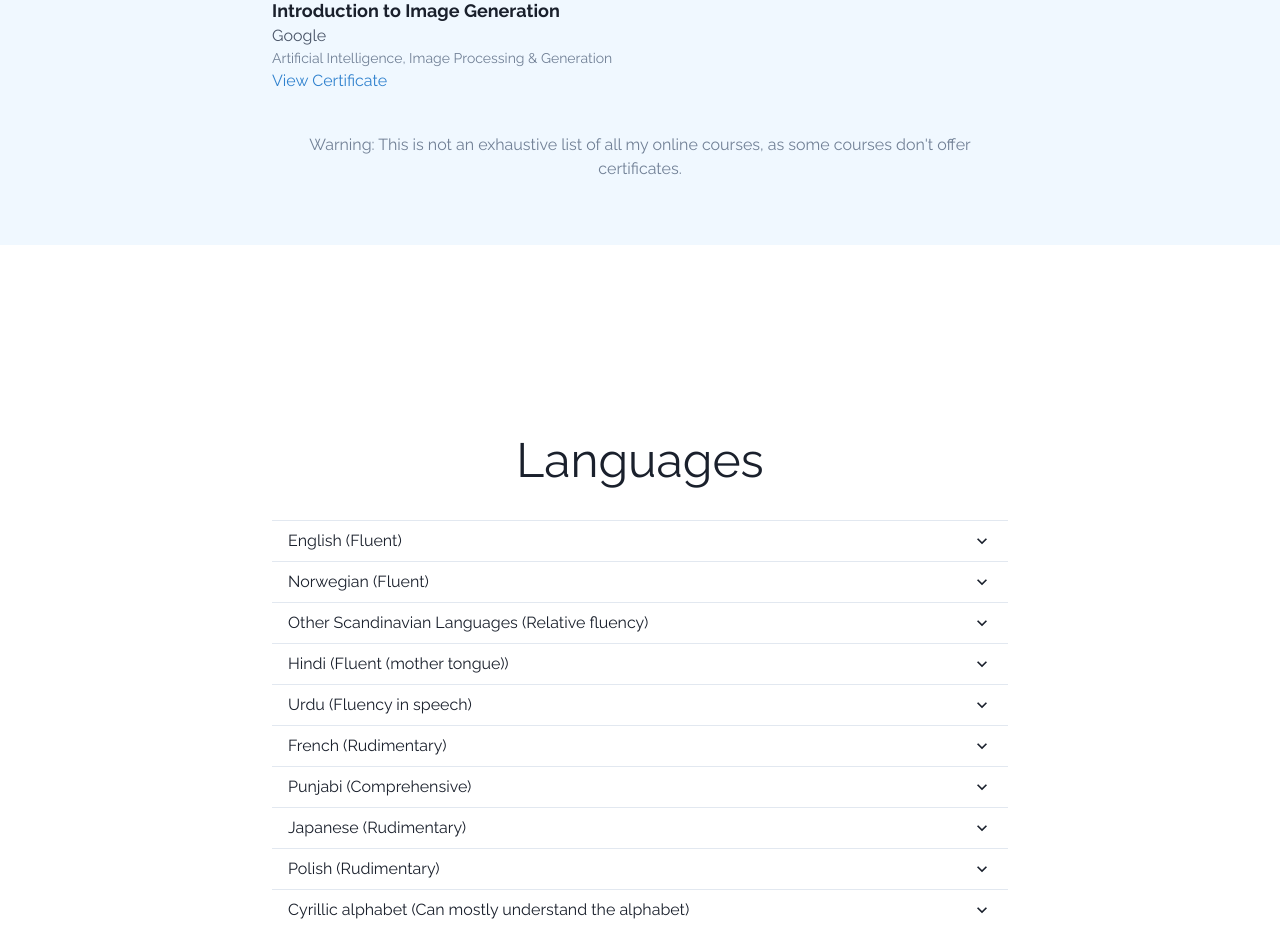
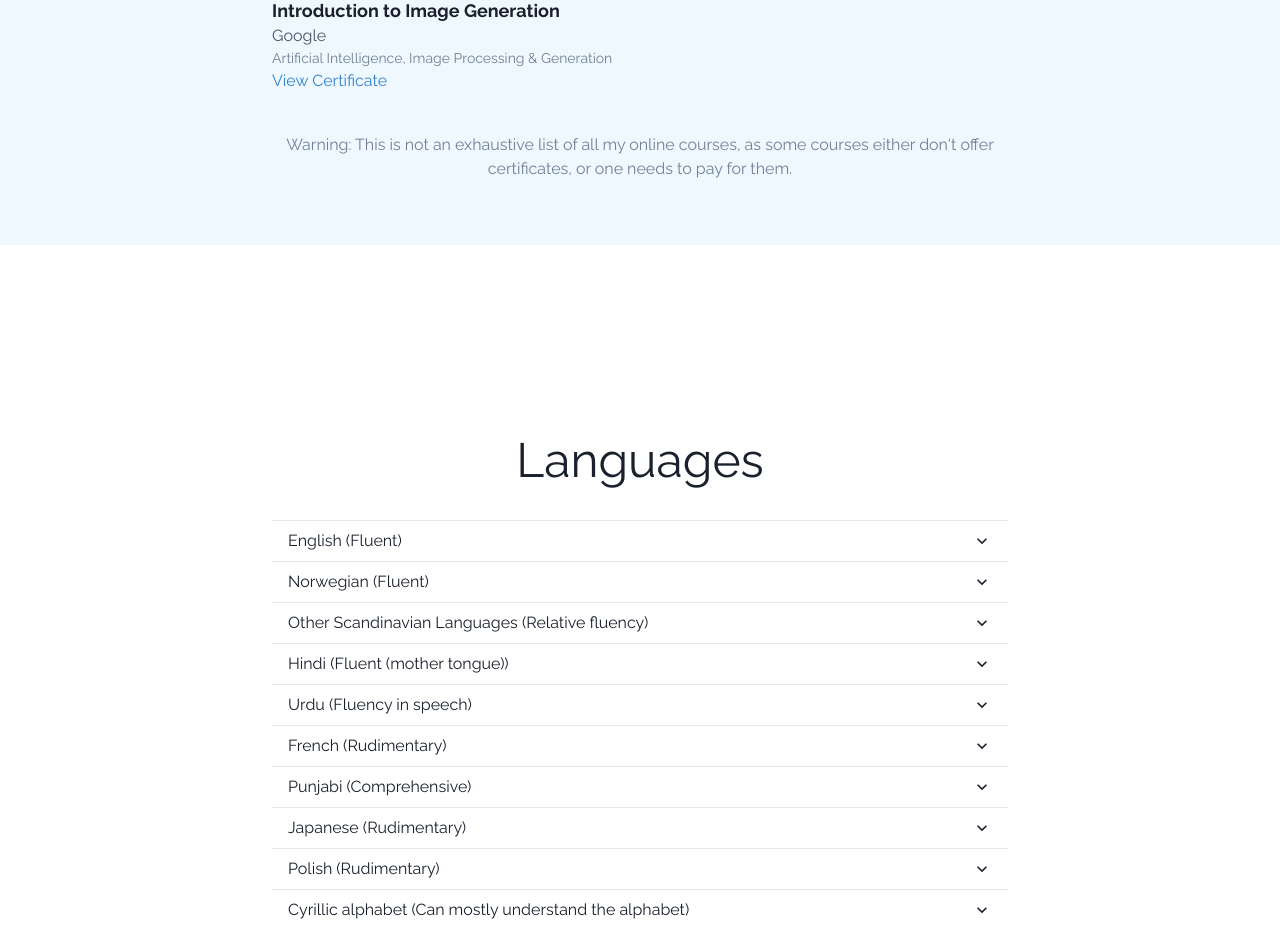
Before and after one commit to kavmal7/Online-CV, a React (Create React App) app: page / in a window 1280 px wide. Shown: the part 5200-6130 px from the top of the page. Built offline with nearby package versions, Linux system fonts and the light colour scheme.

Commit message:
Certifications change

```diff
--- a/src/components/Certifications.js
+++ b/src/components/Certifications.js
@@ -94,7 +94,7 @@ const Certifications = () => (
             ))}
       </SimpleGrid>
         <Text fontSize="md" color="gray.500" mt={10}>
-          Warning: This is not an exhaustive list of all my online courses, as some courses don't offer certificates.
+          Warning: This is not an exhaustive list of all my online courses, as some courses either don't offer certificates, or one needs to pay for them.
         </Text>
       </Container>
     </Box>
```
